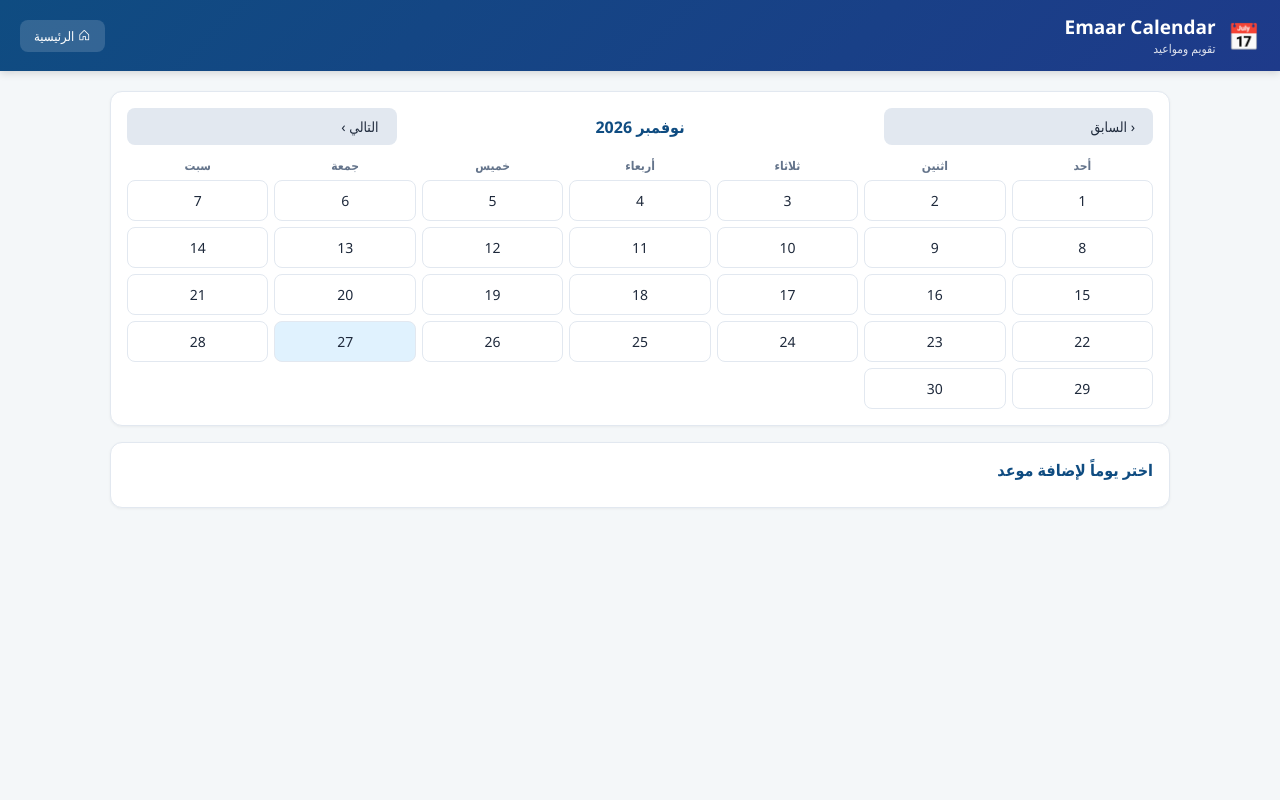
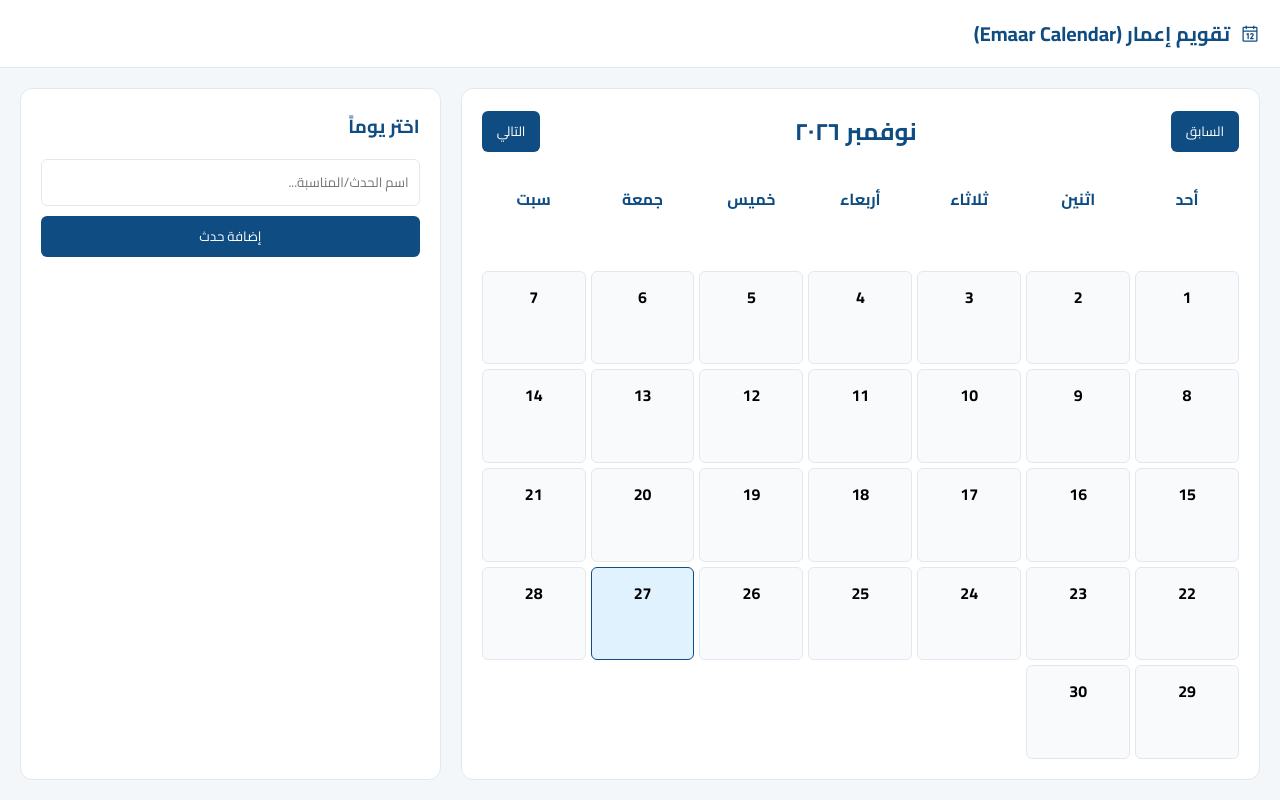
Before and after one commit to HazemYT55/Emaar-Tools, a plain HTML site: page Tools/Emaar Calendar/Emaar_Calendar.html in a window 1280 px wide. Drawn offline with nearby package versions, Linux system fonts and the light colour scheme.

Commit message:
Refactor Emaar Calendar HTML structure and styles

```diff
--- a/Tools/Emaar Calendar/Emaar_Calendar.html
+++ b/Tools/Emaar Calendar/Emaar_Calendar.html
@@ -1,93 +1,129 @@
 <!DOCTYPE html>
 <html lang="ar" dir="rtl">
 <head>
-<meta charset="UTF-8">
-<meta name="viewport" content="width=device-width, initial-scale=1.0">
-<title>Emaar Calendar - Emaar Tools</title>
-<link rel="stylesheet" href="https://unpkg.com/@phosphor-icons/web/src/regular/style.css">
-<style>
-:root{--primary:#0f4c81;--primary2:#1e3a8a;--gold:#d4af37;--bg:#f4f7f9;--surface:#ffffff;--border:#e2e8f0;--text:#1e293b;--muted:#64748b;}
-*{box-sizing:border-box;margin:0;padding:0;font-family:'Segoe UI',Tahoma,sans-serif;}
-body{background:var(--bg);color:var(--text);min-height:100vh;display:flex;flex-direction:column;}
-header{background:linear-gradient(135deg,var(--primary),var(--primary2));color:#fff;padding:14px 20px;display:flex;align-items:center;gap:12px;box-shadow:0 2px 8px rgba(0,0,0,.15);}
-header .ic{font-size:26px;}
-header h1{font-size:19px;font-weight:600;}
-header p{font-size:12px;opacity:.85;}
-.back{margin-right:auto;color:#fff;text-decoration:none;background:rgba(255,255,255,.15);padding:7px 14px;border-radius:8px;font-size:13px;}
-.back:hover{background:rgba(255,255,255,.3);}
-main{flex:1;padding:20px;max-width:1100px;width:100%;margin:0 auto;}
-.card{background:var(--surface);border:1px solid var(--border);border-radius:12px;padding:16px;margin-bottom:16px;box-shadow:0 1px 3px rgba(0,0,0,.05);}
-.btn{background:var(--primary);color:#fff;border:none;padding:9px 18px;border-radius:8px;cursor:pointer;font-size:14px;display:inline-flex;align-items:center;gap:6px;}
-.btn:hover{background:var(--primary2);}
-.btn.gold{background:var(--gold);color:#3b2f00;}
-.btn.gray{background:#e2e8f0;color:var(--text);}
-.btn.red{background:#ef4444;}
-input[type=text],input[type=number],input[type=url],input[type=time],input[type=date],textarea,select{padding:9px 12px;border:1px solid var(--border);border-radius:8px;font-size:14px;background:#fff;color:var(--text);width:100%;}
-input:focus,textarea:focus,select:focus{outline:2px solid var(--primary);border-color:transparent;}
-label{font-size:13px;color:var(--muted);display:block;margin-bottom:4px;}
-.row{display:flex;gap:10px;flex-wrap:wrap;align-items:end;}
-.row>*{flex:1;min-width:120px;}
-.note{font-size:12px;color:var(--muted);margin-top:8px;}
-h2{font-size:16px;margin-bottom:10px;color:var(--primary);}
-</style>
+  <meta charset="UTF-8"><title>Emaar Calendar - التقويم</title>
+  <link href="https://fonts.googleapis.com/css2?family=Cairo:wght@400;600;700&display=swap" rel="stylesheet">
+  <link rel="stylesheet" href="https://unpkg.com/@phosphor-icons/web/src/regular/style.css">
+  <style>
+    :root { --primary: #0f4c81; --bg: #f4f7f9; --surface: #fff; --border: #e2e8f0; }
+    * { box-sizing: border-box; font-family: 'Cairo', sans-serif; margin: 0; padding: 0; }
+    body { background: var(--bg); height: 100vh; display: flex; flex-direction: column; }
+    .top-bar { background: var(--surface); padding: 15px 20px; display: flex; align-items: center; gap: 10px; border-bottom: 1px solid var(--border); color: var(--primary); font-size: 20px; font-weight: 700; }
+    .main { flex: 1; display: flex; padding: 20px; gap: 20px; overflow: hidden; }
+    .calendar-box { flex: 2; background: var(--surface); border-radius: 12px; padding: 20px; border: 1px solid var(--border); display: flex; flex-direction: column; }
+    .header { display: flex; justify-content: space-between; align-items: center; margin-bottom: 20px; }
+    .header h2 { color: var(--primary); }
+    .btn { background: var(--primary); color: white; border: none; padding: 8px 15px; border-radius: 6px; cursor: pointer; }
+    .grid { display: grid; grid-template-columns: repeat(7, 1fr); gap: 5px; flex: 1; }
+    .day-name { text-align: center; font-weight: 700; color: var(--primary); padding: 10px; }
+    .day { background: #f8fafc; border: 1px solid var(--border); border-radius: 6px; padding: 10px; cursor: pointer; position: relative; display: flex; flex-direction: column; align-items: center; }
+    .day:hover { background: #e0f2fe; }
+    .day.today { background: #e0f2fe; border-color: var(--primary); }
+    .day-num { font-weight: bold; font-size: 16px; }
+    .event-dot { width: 6px; height: 6px; background: red; border-radius: 50%; margin-top: 5px; }
+    .sidebar { flex: 1; background: var(--surface); border-radius: 12px; padding: 20px; border: 1px solid var(--border); display: flex; flex-direction: column; }
+    .sidebar h3 { margin-bottom: 15px; color: var(--primary); }
+    input, textarea { width: 100%; padding: 10px; margin-bottom: 10px; border: 1px solid var(--border); border-radius: 6px; font-family: 'Cairo'; }
+  </style>
 </head>
 <body>
-<header>
-<span class="ic">📅</span>
-<div><h1>Emaar Calendar</h1><p>تقويم ومواعيد</p></div>
-<a class="back" href="../../index.html"><i class="ph ph-house"></i> الرئيسية</a>
-</header>
-<main>
+  <div class="top-bar"><i class="ph ph-calendar"></i> تقويم إعمار (Emaar Calendar)</div>
+  <div class="main">
+    <div class="calendar-box">
+      <div class="header">
+        <button class="btn" onclick="prevMonth()">السابق</button>
+        <h2 id="month-display">يناير 2026</h2>
+        <button class="btn" onclick="nextMonth()">التالي</button>
+      </div>
+      <div class="grid" id="calendar-grid">
+        <!-- Days injected by JS -->
+      </div>
+    </div>
+    <div class="sidebar">
+      <h3 id="selected-date">اختر يوماً</h3>
+      <input type="text" id="event-title" placeholder="اسم الحدث/المناسبة...">
+      <button class="btn" onclick="addEvent()">إضافة حدث</button>
+      <div id="events-list" style="margin-top: 20px;">
+        <!-- Events injected by JS -->
+      </div>
+    </div>
+  </div>
+  <script>
+    let currentDate = new Date();
+    let selectedDateStr = "";
+    let events = JSON.parse(localStorage.getItem('emaarCalEvents')) || {};
 
-<div class="card">
-<div class="row" style="align-items:center;margin-bottom:12px;">
-<button class="btn gray" onclick="mv(1)">‹ السابق</button>
-<h2 id="mtitle" style="flex:2;text-align:center;margin:0;"></h2>
-<button class="btn gray" onclick="mv(-1)">التالي ›</button>
-</div>
-<div id="grid" style="display:grid;grid-template-columns:repeat(7,1fr);gap:6px;"></div>
-</div>
-<div class="card"><h2 id="dtitle">اختر يوماً لإضافة موعد</h2>
-<div id="evlist"></div>
-<div class="row" id="addrow" style="display:none;margin-top:10px;">
-<div style="flex:2"><label>الموعد</label><input type="text" id="evtext" placeholder="مثال: مذاكرة الرياضيات"></div>
-<div><label>الوقت</label><input type="time" id="evtime"></div>
-<div style="flex:0"><button class="btn" onclick="addEv()"><i class="ph ph-plus"></i> إضافة</button></div>
-</div></div>
+    function renderCalendar() {
+      const year = currentDate.getFullYear();
+      const month = currentDate.getMonth();
+      document.getElementById('month-display').innerText = currentDate.toLocaleDateString('ar-EG', { month: 'long', year: 'numeric' });
+      const grid = document.getElementById('calendar-grid');
+      grid.innerHTML = '';
 
-</main>
-<script>
-let cur=new Date(),sel=null;
-const store=JSON.parse(localStorage.getItem('et_cal')||'{}');
-const months=['يناير','فبراير','مارس','أبريل','مايو','يونيو','يوليو','أغسطس','سبتمبر','أكتوبر','نوفمبر','ديسمبر'];
-const days=['أحد','اثنين','ثلاثاء','أربعاء','خميس','جمعة','سبت'];
-function key(y,m,d){return y+'-'+(m+1)+'-'+d;}
-function render(){
- document.getElementById('mtitle').textContent=months[cur.getMonth()]+' '+cur.getFullYear();
- const g=document.getElementById('grid');g.innerHTML='';
- days.forEach(d=>{const h=document.createElement('div');h.style.cssText='text-align:center;font-size:12px;color:var(--muted);font-weight:700;';h.textContent=d;g.appendChild(h);});
- const first=new Date(cur.getFullYear(),cur.getMonth(),1).getDay();
- const n=new Date(cur.getFullYear(),cur.getMonth()+1,0).getDate();
- for(let i=0;i<first;i++)g.appendChild(document.createElement('div'));
- const today=new Date();
- for(let d=1;d<=n;d++){
-  const c=document.createElement('button');const k=key(cur.getFullYear(),cur.getMonth(),d);
-  const hasEv=(store[k]||[]).length>0;
-  const isToday=d===today.getDate()&&cur.getMonth()===today.getMonth()&&cur.getFullYear()===today.getFullYear();
-  c.style.cssText='padding:10px 4px;border-radius:8px;border:1px solid var(--border);background:'+(sel===k?'var(--primary)':isToday?'#e0f2fe':'#fff')+';color:'+(sel===k?'#fff':'var(--text)')+';cursor:pointer;font-size:14px;';
-  c.innerHTML=d+(hasEv?' <span style="color:'+(sel===k?'#fff':'var(--gold)')+'">●</span>':'');
-  c.onclick=()=>selectDay(k,d);g.appendChild(c);}
- renderEv();}
-function selectDay(k,d){sel=k;document.getElementById('dtitle').textContent='مواعيد '+d+' '+months[cur.getMonth()];document.getElementById('addrow').style.display='flex';render();}
-function renderEv(){const l=document.getElementById('evlist');l.innerHTML='';
- (store[sel]||[]).forEach((e,i)=>{const r=document.createElement('div');r.style.cssText='display:flex;justify-content:space-between;align-items:center;padding:8px;border-bottom:1px solid var(--border);';
-  r.innerHTML='<span>'+(e.t?e.t+' — ':'')+e.x+'</span>';const b=document.createElement('button');b.className='btn red';b.style.padding='4px 10px';b.textContent='حذف';
-  b.onclick=()=>{store[sel].splice(i,1);save();render();};r.appendChild(b);l.appendChild(r);});}
-function addEv(){const x=document.getElementById('evtext').value.trim();if(!x||!sel)return;
- (store[sel]=store[sel]||[]).push({x,t:document.getElementById('evtime').value});document.getElementById('evtext').value='';save();render();}
-function save(){localStorage.setItem('et_cal',JSON.stringify(store));}
-function mv(d){cur.setMonth(cur.getMonth()+d);render();}
-render();
-</script>
+      const daysAr = ['أحد', 'اثنين', 'ثلاثاء', 'أربعاء', 'خميس', 'جمعة', 'سبت'];
+      daysAr.forEach(d => grid.innerHTML += `<div class="day-name">${d}</div>`);
+
+      const firstDay = new Date(year, month, 1).getDay();
+      const daysInMonth = new Date(year, month + 1, 0).getDate();
+
+      for (let i = 0; i < firstDay; i++) grid.innerHTML += `<div></div>`;
+
+      for (let i = 1; i <= daysInMonth; i++) {
+        const dStr = `${year}-${month + 1}-${i}`;
+        const isToday = new Date().toDateString() === new Date(year, month, i).toDateString();
+        const hasEvents = events[dStr] && events[dStr].length > 0;
+
+        grid.innerHTML += `
+          <div class="day ${isToday ? 'today' : ''}" onclick="selectDay('${dStr}')">
+            <span class="day-num">${i}</span>
+            ${hasEvents ? '<div class="event-dot"></div>' : ''}
+          </div>
+        `;
+      }
+    }
+
+    function selectDay(dStr) {
+      selectedDateStr = dStr;
+      document.getElementById('selected-date').innerText = `أحداث يوم: ${dStr}`;
+      renderEvents();
+    }
+
+    function addEvent() {
+      if (!selectedDateStr) return alert('اختر يوماً أولاً');
+      const title = document.getElementById('event-title').value.trim();
+      if (!title) return;
+      if (!events[selectedDateStr]) events[selectedDateStr] = [];
+      events[selectedDateStr].push(title);
+      localStorage.setItem('emaarCalEvents', JSON.stringify(events));
+      document.getElementById('event-title').value = '';
+      renderCalendar();
+      renderEvents();
+    }
+
+    function renderEvents() {
+      const list = document.getElementById('events-list');
+      list.innerHTML = '';
+      if (events[selectedDateStr]) {
+        events[selectedDateStr].forEach((ev, i) => {
+          list.innerHTML += `<div style="padding:10px; background:#f1f5f9; margin-bottom:5px; border-radius:5px; display:flex; justify-content:space-between;">
+            <span>${ev}</span>
+            <button onclick="deleteEvent(${i})" style="color:red; border:none; background:none; cursor:pointer;">✕</button>
+          </div>`;
+        });
+      }
+    }
+
+    function deleteEvent(idx) {
+      events[selectedDateStr].splice(idx, 1);
+      localStorage.setItem('emaarCalEvents', JSON.stringify(events));
+      renderCalendar();
+      renderEvents();
+    }
+
+    function prevMonth() { currentDate.setMonth(currentDate.getMonth() - 1); renderCalendar(); }
+    function nextMonth() { currentDate.setMonth(currentDate.getMonth() + 1); renderCalendar(); }
+
+    renderCalendar();
+  </script>
 </body>
 </html>
```
